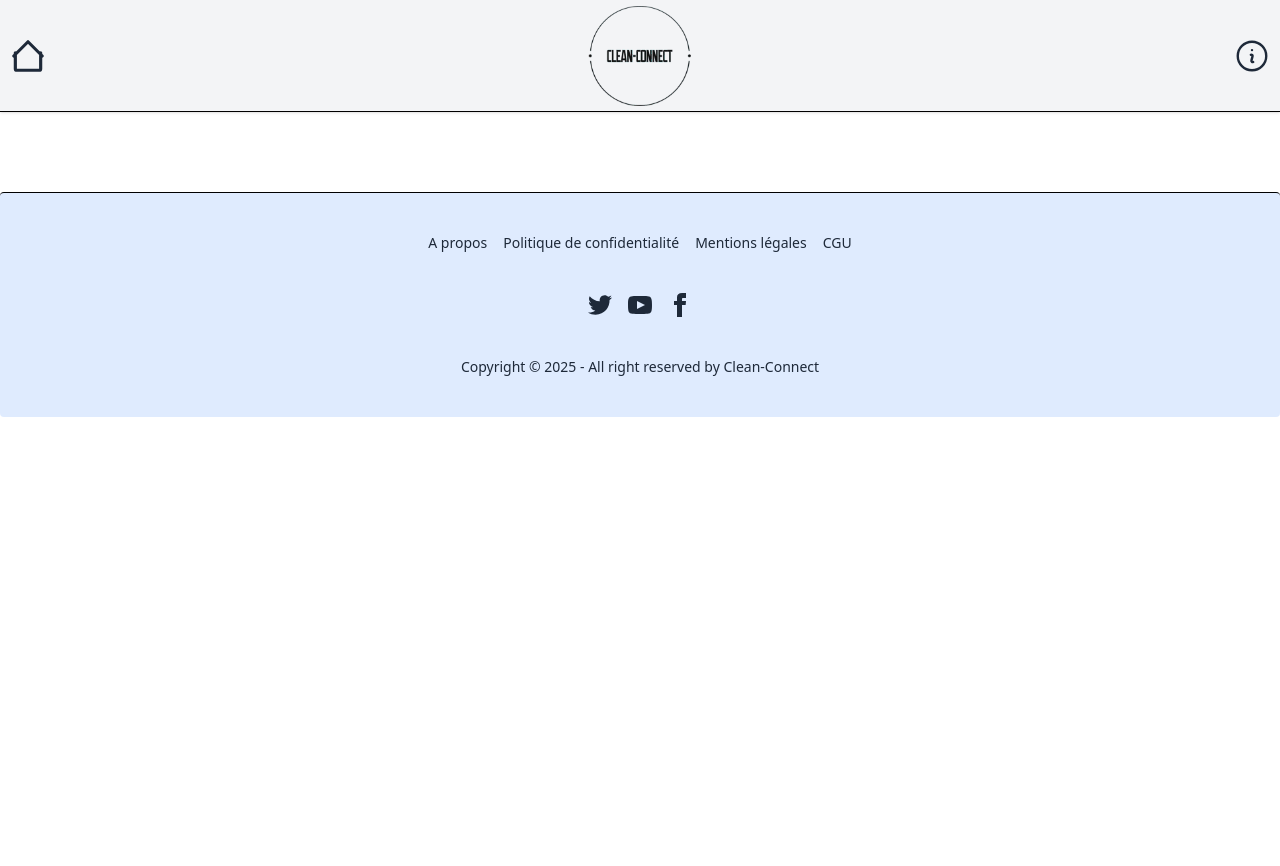
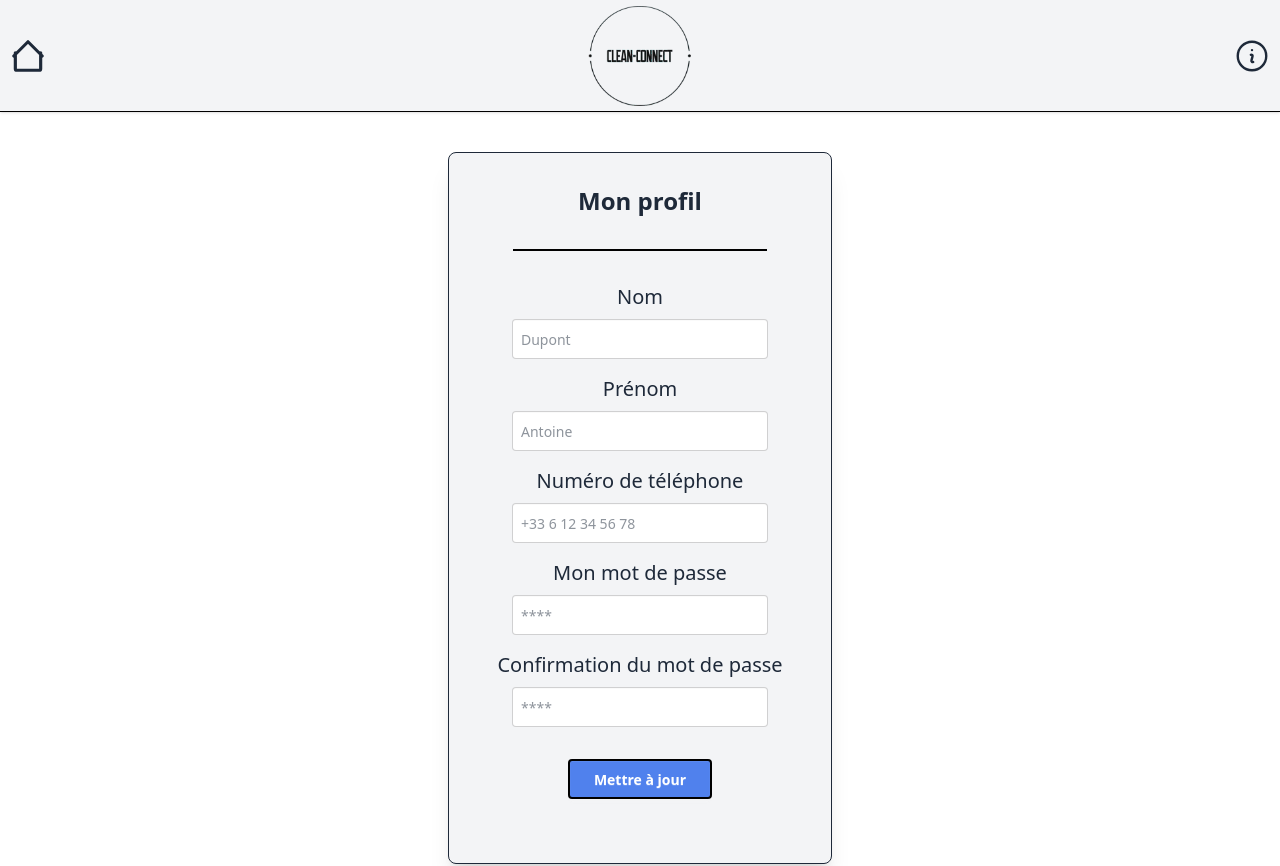
Before and after one commit to El-pollo-loco-adrar/clean-connect-nuxt, a Nuxt app: page /particulier/myProfil in a window 1280 px wide. Shown: the top 866 px of the page. Before the commit the page ends 800 px from the top, so only its background shows below. Built offline with nearby package versions, Linux system fonts and the light colour scheme.

Commit message:
my mission/pro ok et début de la création du profil part

```diff
--- a/app/components/AppHeaderPart.vue
+++ b/app/components/AppHeaderPart.vue
@@ -46,7 +46,7 @@
 
         <!-- Liens de navigation -->
         <ul class="space-y-8 text-xl font-bold text-black mt-10">
-          <NuxtLink to="/homePart" @click="toggleMenu">
+          <NuxtLink to="/particulier/myProfil" @click="toggleMenu">
             <li class="border-2 bg-[#3B82F6]/16 rounded-lg p-4 text-center shadow-xl m-8">Mon profil</li>
           </NuxtLink>
           <NuxtLink to="/homePart" @click="toggleMenu">
--- a/app/components/AppHeaderPro.vue
+++ b/app/components/AppHeaderPro.vue
@@ -49,16 +49,16 @@
           <NuxtLink to="/homePro" @click="toggleMenu">
             <li class="border-2 bg-[#3B82F6]/16 rounded-lg p-4 text-center shadow-xl m-8">Profil entreprise</li>
           </NuxtLink>
-          <NuxtLink to="/homePart" @click="toggleMenu">
+          <NuxtLink to="/pro/HomePro" @click="toggleMenu">
             <li class="border-2 bg-[#3B82F6]/16 rounded-lg p-4 text-center shadow-xl m-8">Document entreprise</li>
           </NuxtLink>
-          <NuxtLink to="/homePart" @click="toggleMenu">
+          <NuxtLink to="/pro/myMissions" @click="toggleMenu">
             <li class="border-2 bg-[#3B82F6]/16 rounded-lg p-4 text-center shadow-xl m-8">Historique des missions</li>
           </NuxtLink>
-          <NuxtLink to="/homePart" @click="toggleMenu">
+          <NuxtLink to="/pro/HomePro" @click="toggleMenu">
             <li class="border-2 bg-[#3B82F6]/16 rounded-lg p-4 text-center shadow-xl m-8">Mes achats</li>
           </NuxtLink>
-          <NuxtLink to="/homePart" @click="toggleMenu">
+          <NuxtLink to="/pro/HomePro" @click="toggleMenu">
             <li class="border-2 bg-[#3B82F6]/16 rounded-lg p-4 text-center shadow-xl m-8">Contact support</li>
           </NuxtLink>
 
--- a/app/composables/useMissionValidation.js
+++ b/app/composables/useMissionValidation.js
@@ -1,5 +1,4 @@
-
-//! Sécurité du formulaire
+//! Sécurité du formulaire d'ajout de mission
 export function useMissionValidation(formData){
   const errors = ref({});//Pour stocker les erreurs
   const nameRegex = /^[a-zA-Z0-9\s-éèêëàâäôöûüç,.'#+]{3,}$/; //Regex titre
--- /dev/null
+++ b/app/composables/useProfileValidation.js
@@ -0,0 +1,22 @@
+//! Sécurité du formulaire profil particulier
+export function useProfileValidation() {
+    const errors = ref({});
+    const nameRegex = /^[a-zA-ZÀ-ÿ\s'-]{2,30}$/;
+    const phoneRegex = /^(\+33|0)[1-9](\d{2}){4}$/; // Format FR : +33 ou 0 suivi de 9 chiffres
+    const passwordRegex = /^(?=.*[A-Z])(?=.*[a-z])(?=.*\d).{8,}$/ // 8 caractères min, 1 maj, 1 min, 1 chiffre
+
+    // 1 Validation du nom
+    const validateName = (value) => {
+        const name = formData.lastName.value
+        const trimmed = name ? name.trim() : '';
+        if(!trimmed){
+            errors.value.nameMission = "Le nom est requis.";
+            }else if(trimmedName.length < 2){
+                errors.value.nameMission = "Le nom doit contenir au moins 2 caractères.";
+            }else if(!nameRegex.test(trimmedName)){
+                errors.value.nameMission = "Caractères invalides détectés.";
+            }else{
+                delete errors.value.nameMission
+            }
+        }
+}
--- /dev/null
+++ b/app/pages/particulier/myProfil.vue
@@ -0,0 +1,121 @@
+<template>
+  <div class="flex items-center justify-center">
+    <div class="card w-full max-w-sm bg-[#F3F4F6] shadow-xl border pb-12">
+      <h1 class="text-2xl font-bold text-center mt-8">Mon profil</h1>
+      <hr class="border-t-2 border-black m-8 mx-16" />
+      <form @submit.prevent="handleSubmit" action="" method="post"class="flex flex-col mb-4 w-full">
+
+        <!--Nom-->
+        <label class="text-center text-xl" for="lastName">Nom</label>
+        <input
+          v-model="lastName"
+          class="input border rounded p-2 bg-white text-gray-800 dark:bg-white dark:text-gray-800 mt-2 w-64 mx-auto"
+          type="text"
+          id="lastName"
+          name="lastName"
+          required
+          placeholder="Dupont"
+        >
+        <!--Prénom-->
+        <label class="text-center text-xl mt-4" for="firstName">Prénom</label>
+        <input
+          v-model="firstName"
+          class="input border rounded p-2 bg-white text-gray-800 dark:bg-white dark:text-gray-800 mt-2 w-64 mx-auto"
+          type="text"
+          id="firstName"
+          name="firstName"
+          required
+          placeholder="Antoine"
+        >
+        <!--Téléphone-->
+        <label class="text-center text-xl mt-4" for="phoneNumber">Numéro de téléphone</label>
+        <input
+          v-model="phoneNumber"
+          class="input border rounded p-2 bg-white text-gray-800 dark:bg-white dark:text-gray-800 mt-2 w-64 mx-auto"
+          type="tel"
+          id="phoneNumber"
+          name="phoneNumber"
+          required
+          placeholder="+33 6 12 34 56 78"
+        >
+        <!--Mot de passe-->
+        <label class="text-center text-xl mt-4" for="password">Mon mot de passe</label>
+        <input
+          v-model="password"
+          class="input border rounded p-2 bg-white text-gray-800 dark:bg-white dark:text-gray-800 mt-2 w-64 mx-auto"
+          type="password"
+          id="password"
+          name="password"
+          required
+          placeholder="****"
+        >
+        <!--Confirmation mdp-->
+        <label class="text-center text-xl mt-4" for="confirmPassword">Confirmation du mot de passe</label>
+        <input
+          v-model="confirmPassword"
+          class="input border rounded p-2 bg-white text-gray-800 dark:bg-white dark:text-gray-800 mt-2 w-64 mx-auto"
+          type="password"
+          id="confirmPassword"
+          name="confirmPassword"
+          required
+          placeholder="****"
+        >
+
+        <button
+          type="submit"
+          class="btn bg-[#2563EB]/79 w-fit px-6 mt-8 mx-auto text-white border-2 border-black rounded-4"
+          @click.prevent="handleSubmit"
+        >Mettre à jour</button>
+      </form>
+
+    </div>
+  </div>
+</template>
+
+<script setup >
+import { computed, watch, onMounted, onUpdated, onBeforeUnmount } from 'vue'
+
+const props = defineProps({
+  // v-model
+  modelValue: {
+    default: '',
+  },
+});
+
+const emit = defineEmits({
+  // v-model event with validation
+  'update:modelValue': (value) => value !== null,
+});
+
+const value = computed({
+  get () {
+    return props.modelValue;
+  },
+  set (value) {
+    emit('update:modelValue', value);
+  },
+});
+
+const stopWatch = watch(
+  () => props.modelValue, async (_newValue, _oldValue) => {
+    // do something
+  },
+  {
+    immediate: true
+  }
+);
+
+onMounted(() => {
+});
+
+onUpdated(() => {
+});
+
+onBeforeUnmount(() => {
+  stopWatch();
+});
+
+</script>
+
+<style scoped lang="css">
+</style>
--- a/app/pages/pro/HomePro.vue
+++ b/app/pages/pro/HomePro.vue
@@ -17,7 +17,7 @@
           </div>
         </NuxtLink>
 
-        <NuxtLink to="/homePro" class="border-2 bg-[#3B82F6]/16 text-center rounded-sm shadow-xl flex flex-col items-center justify-center p-8 gap-4">
+        <NuxtLink to="/pro/myMissions" class="border-2 bg-[#3B82F6]/16 text-center rounded-sm shadow-xl flex flex-col items-center justify-center p-8 gap-4">
           <div class="flex flex-col items-center gap-2">
             <svg xmlns="http://www.w3.org/2000/svg" viewBox="0 0 24 24" fill="currentColor" class="size-10">
               <path d="M19.5 21a3 3 0 0 0 3-3v-4.5a3 3 0 0 0-3-3h-15a3 3 0 0 0-3 3V18a3 3 0 0 0 3 3h15ZM1.5 10.146V6a3 3 0 0 1 3-3h5.379a2.25 2.25 0 0 1 1.59.659l2.122 2.121c.14.141.331.22.53.22H19.5a3 3 0 0 1 3 3v1.146A4.483 4.483 0 0 0 19.5 9h-15a4.483 4.483 0 0 0-3 1.146Z" />
--- a/app/pages/pro/showMission.vue
+++ b/app/pages/pro/showMission.vue
@@ -33,9 +33,11 @@
         Retour pour modifier
       </NuxtLink>
       <!-- Bouton Publier-->
-      <NuxtLink to="/" class="btn bg-[#2563EB]/79 w-fit px-6 m-4 mx-auto text-white border-2 border-black rounded-4">
+      <button @click="publierMission"
+        class="btn bg-[#2563EB]/79 w-fit px-6 m-4 mx-auto text-white border-2 border-black rounded-4"
+      >
         Publier la mission
-      </NuxtLink>
+      </button>
     </div>
   </div>
 
@@ -47,6 +49,7 @@
 <script setup >
 import { useMissionStore } from '~/stores/mission';
 
+const router = useRouter();
 const missionStore = useMissionStore();
 const mission = missionStore.missionData;
 
@@ -59,6 +62,12 @@ const totalCredits = computed(() => {
     return total
 });
 
+// Appel de la fonction de publication
+const publierMission = () => {
+  missionStore.addMission()
+  router.push('/pro/myMissions')
+}
+
 </script>
 
 <style scoped lang="css">
--- a/app/stores/mission.js
+++ b/app/stores/mission.js
@@ -2,8 +2,18 @@ import { defineStore } from "pinia";
 
 export const useMissionStore = defineStore('mission', () => {
     const missionData = ref({});
+    const missions = ref([]);
+
+    // Met à jour la mission en cours (showMission.vue)
     const setMissionData = (data) => {
         missionData.value = data;
     }
-    return {missionData, setMissionData};
+
+    // Ajoute la mission publiée (myMissions.vue)
+    const addMission = () => {
+        if(Object.keys(missionData.value).length > 0) {
+            missions.value.push({ ...missionData.value})
+        }
+    }
+    return {missionData, missions, setMissionData, addMission};
 })
```
Also changed, not shown: app/pages/pro/myMissions.vue (added, +66 -0 lines).
